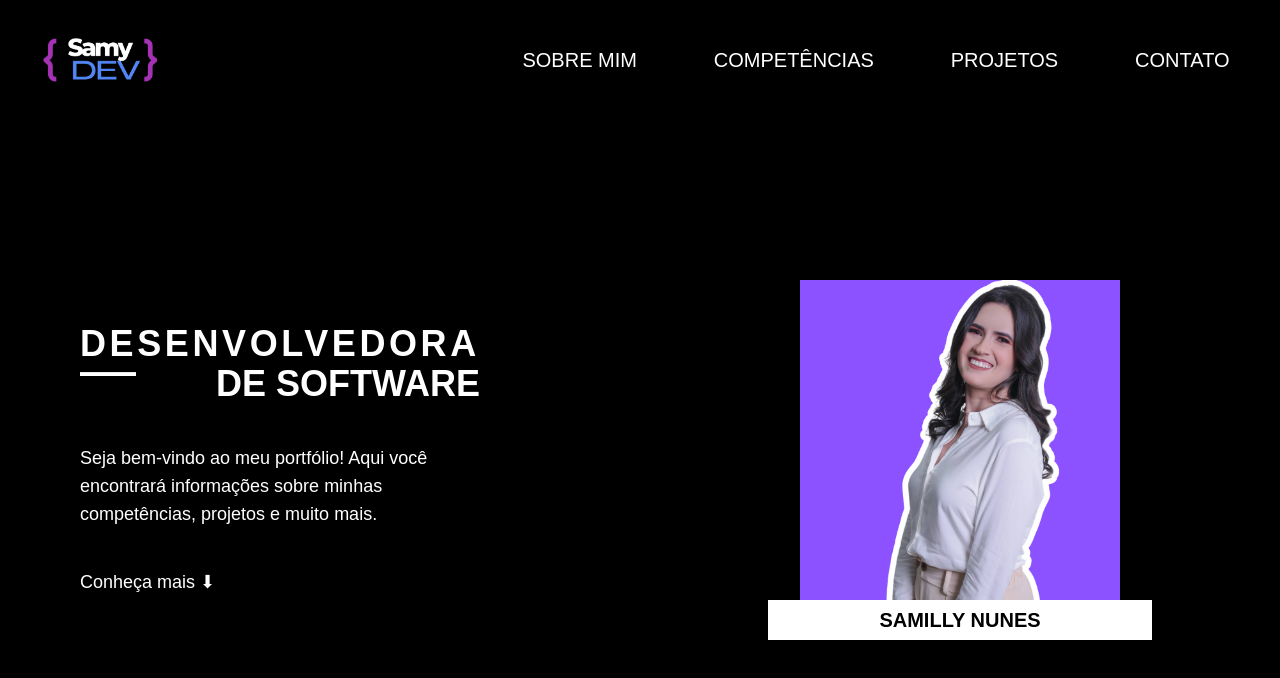
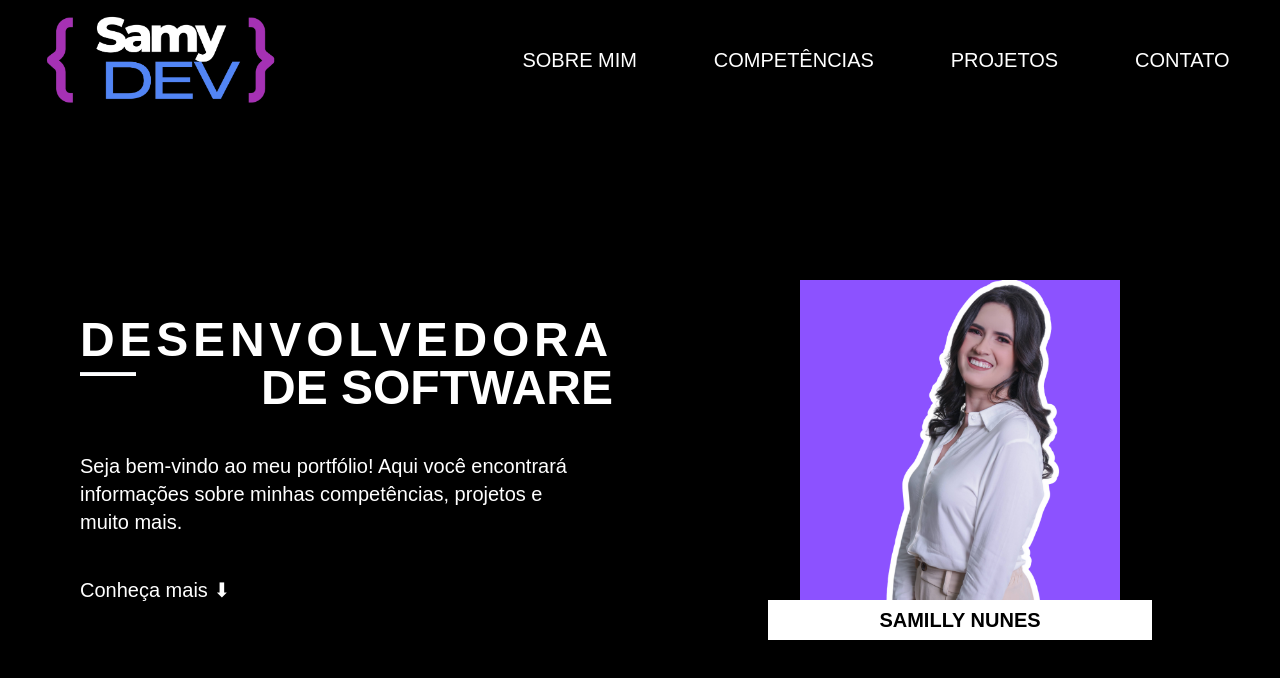
Before and after one commit to SamillyNunes/portfolio, a Next.js app: page / in a window 1280 px wide. Shown: the top 678 px of the page. Built offline with nearby package versions, Linux system fonts and the light colour scheme.

Commit message:
ui: adjustments on initial page text size

```diff
--- a/src/components/Header.tsx
+++ b/src/components/Header.tsx
@@ -3,7 +3,7 @@ import HeaderButton from "./HeaderButton";
 export default function Header(){
     return (
         <div className="flex flex-row w-full justify-between calc h-[calc(100vh*0.15)] items-center" >
-            <div className="my-5 ml-10 h-full md:h-[40%]">
+            <div className="my-5 ml-10 h-full md:h-[40%] lg:h-[80%]">
                 <img src="/images/logo.png" className="h-full" />
             </div>
             <div className="flex flex-row space-x-4 w-[60%] items-center justify-around md:mr-5">
--- a/src/components/pages/HomePage.tsx
+++ b/src/components/pages/HomePage.tsx
@@ -27,17 +27,17 @@ export default function HomePage(){
                     pl-32 md:pl-20
                 ">
                     <div>
-                        <h1 id="source" className="text-4xl w-min font-black tracking-widest">DESENVOLVEDORA</h1>
+                        <h1 id="source" className="text-5xl w-min font-black tracking-widest">DESENVOLVEDORA</h1>
                         <div id="target" className="flex flex-row justify-between">
                             <hr className="bg-white w-14 h-1 mt-2" />
-                            <h1 className="text-4xl font-black">DE SOFTWARE</h1>
+                            <h1 className="text-5xl font-black">DE SOFTWARE</h1>
 
                         </div>
                     </div>
-                    <h3 className="text-lg w-[70%] my-10">
+                    <h3 className="text-xl w-[90%] my-10">
                         Seja bem-vindo ao meu portfólio! Aqui você encontrará informações sobre minhas competências, projetos e muito mais.
                     </h3>
-                    <h3 className="text-lg">
+                    <h3 className="text-xl">
                         Conheça mais ⬇
                     </h3>
                 </div>
```
